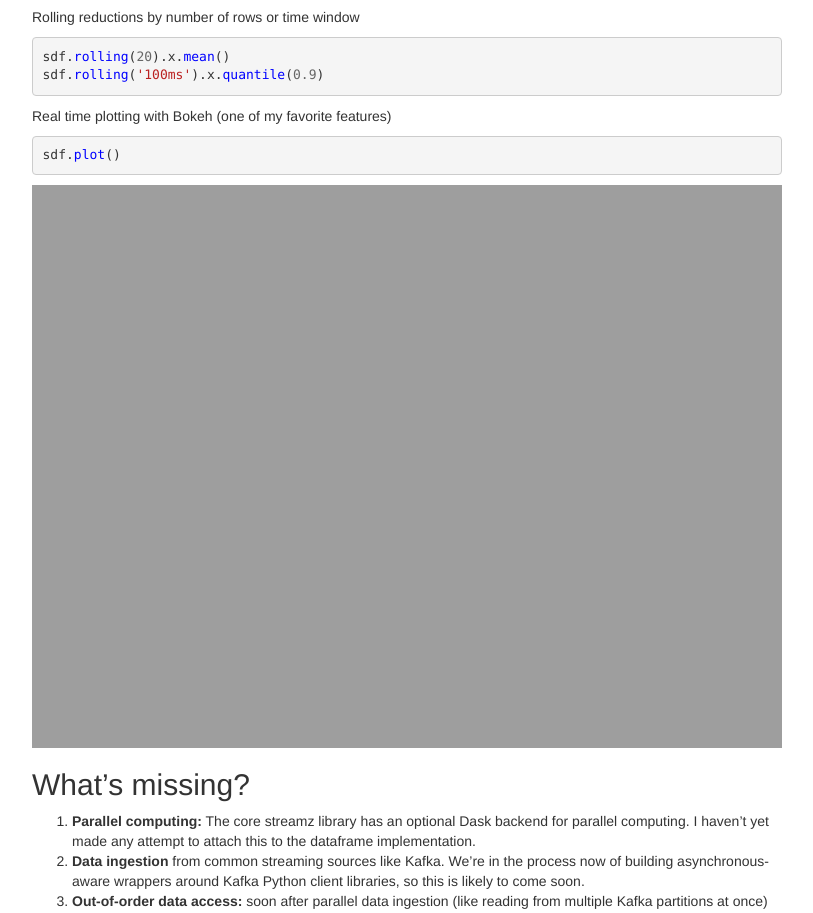
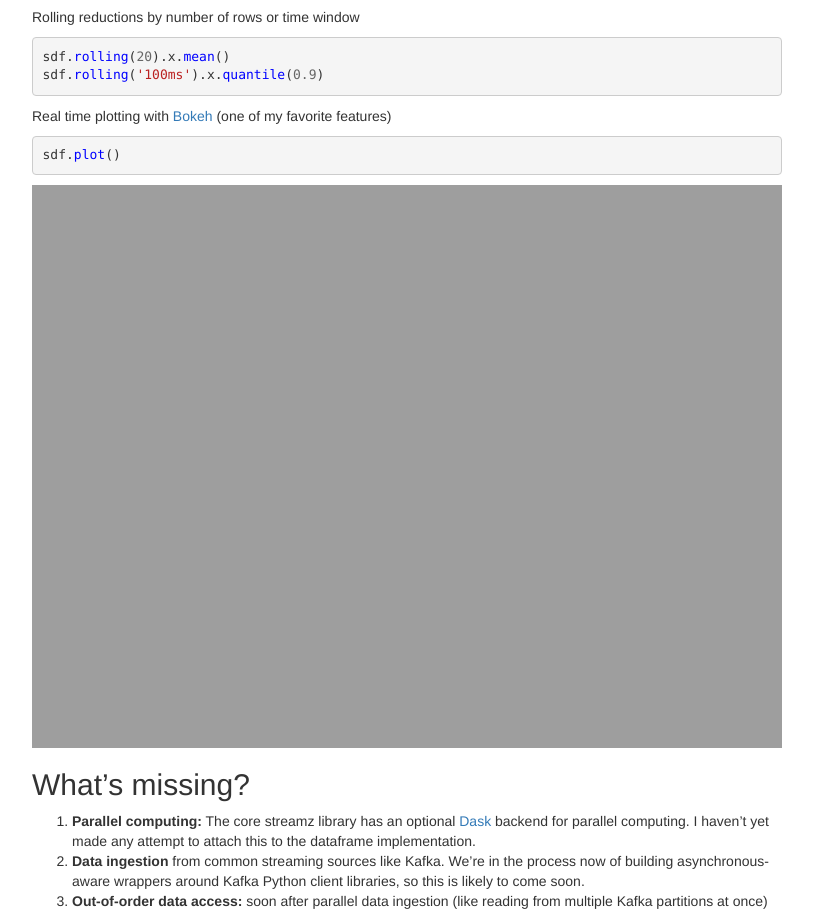
Before and after one commit to besyskymnbk/blog, a Jekyll site: the page built from _posts/work/2017-10-16-streaming-dataframes-1.md, in a window 1280 px wide and 1400 px high, scrolled down 3315 px. Shown: the part 152-1065 px from the top of the window, without its empty margins (233-1046 px from the left). Built offline with Jekyll 4.4.1, drawn with Linux system fonts in a browser that asks for light colours; comment, search, counter and statistics services are not loaded; part of the change alters nothing that is shown.

Commit message:
add links

````diff
--- a/_posts/work/2017-10-16-streaming-dataframes-1.md
+++ b/_posts/work/2017-10-16-streaming-dataframes-1.md
@@ -196,7 +196,7 @@ sdf.rolling(20).x.mean()
 sdf.rolling('100ms').x.quantile(0.9)
 ```
 
-Real time plotting with Bokeh (one of my favorite features)
+Real time plotting with [Bokeh](https://bokeh.pydata.org) (one of my favorite features)
 
 ```python
 sdf.plot()
@@ -209,9 +209,9 @@ sdf.plot()
 What's missing?
 ---------------
 
-1.  **Parallel computing:**  The core streamz library has an optional Dask backend for
-    parallel computing.  I haven't yet made any attempt to attach this to the
-    dataframe implementation.
+1.  **Parallel computing:**  The core streamz library has an optional
+    [Dask](https;//dask.pydata.org/) backend for parallel computing.  I haven't
+    yet made any attempt to attach this to the dataframe implementation.
 2.  **Data ingestion** from common streaming sources like Kafka.  We're in the
     process now of building asynchronous-aware wrappers around Kafka Python
     client libraries, so this is likely to come soon.
````
